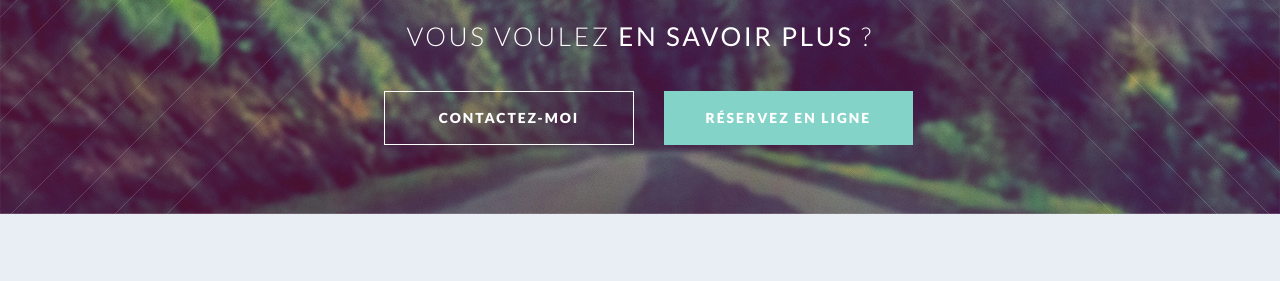
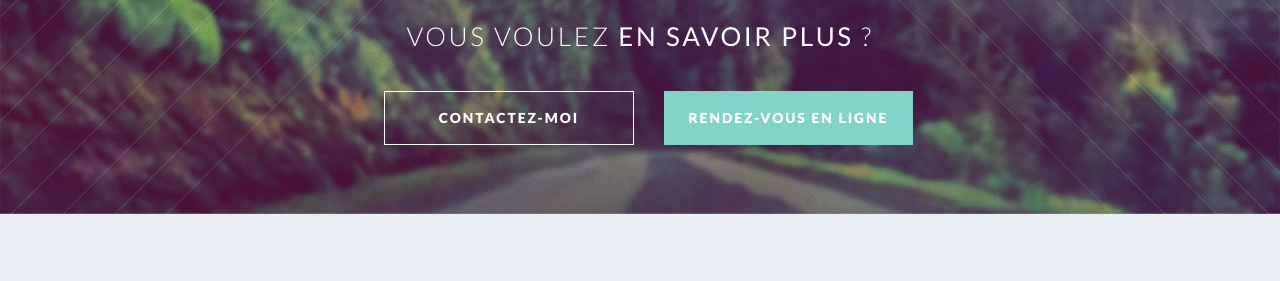
Before and after one commit to naturopathe/www.manebilliet.fr, a Jekyll site: the page built from index.html, in a window 1280 px wide and 900 px high, scrolled down 2026 px. Shown: the part 416-697 px from the top of the window. Built offline with Jekyll 4.4.1, drawn with Linux system fonts in a browser that asks for light colours.

Commit message:
Update index.html

```diff
--- a/index.html
+++ b/index.html
@@ -142,7 +142,7 @@ banner: on
 <footer>
 	<ul class="buttons">
 		<li><a href="/contact" class="button">Contactez-moi</a></li>
-		<li><a href="{{ site.doctolib.link }}" class="button special" title="Réservez une consultation de naturopathie en ligne">Réservez en ligne</a></li>
+		<li><a href="{{ site.doctolib.link }}" class="button special" title="Prenez rendez-vous pour une consultation de naturopathie en ligne">Rendez-vous en ligne</a></li>
 	</ul>
 </footer>
 </section>
```
